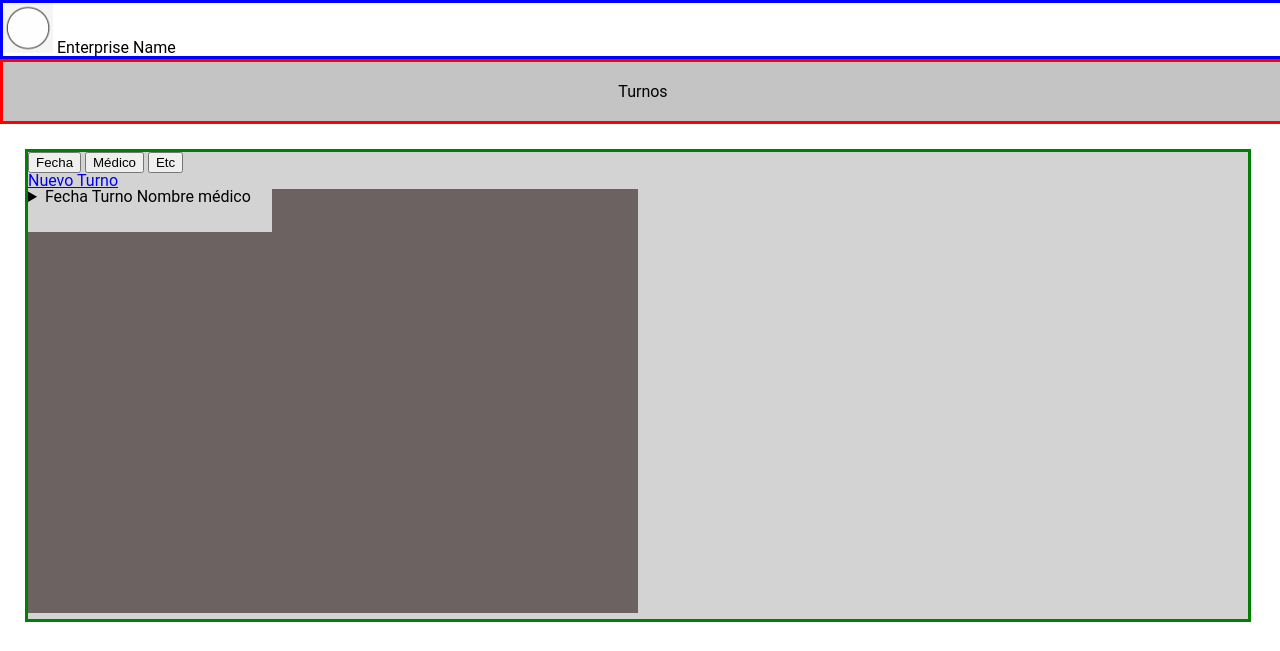
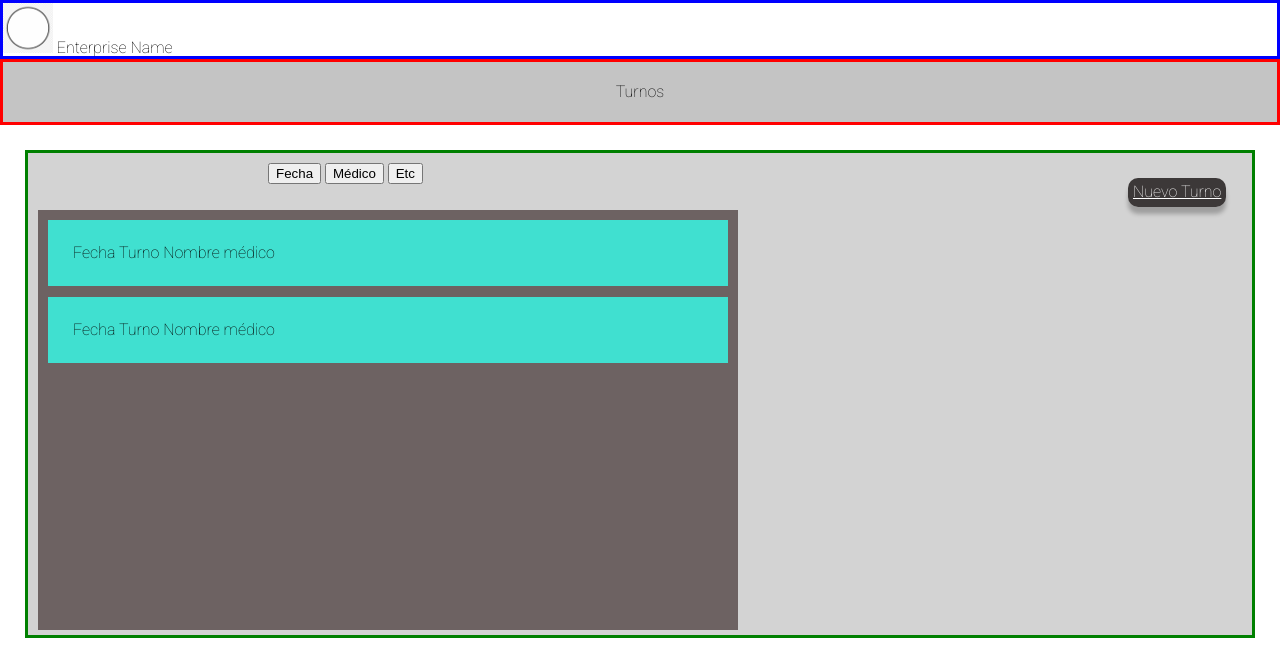
Before and after one commit to viccmedina/PAW_2020, a PHP site: page /turnos.html in a window 1280 px wide. Shown: the top 651 px of the page. Run offline with PHP 8.4, Linux system fonts and the light colour scheme.

Commit message:
Avanzo con CSS

```diff
--- a/TrabajoPractico1/myStyle.css
+++ b/TrabajoPractico1/myStyle.css
@@ -1,6 +1,10 @@
+@import url('https://fonts.googleapis.com/css2?family=Roboto:wght@100;700;900&display=swap');
+
+html{
+    font-family: 'Roboto', sans-serif;
+}
 
 body>header{
-    width: 100%;
     height: 10%;
     border: solid blue;
 }
@@ -9,8 +13,9 @@ nav>ul>li{
     display: none;
 }
 
+/* MAIN */
+
 main>header{
-    width: 100%;
     height: 10%;
 
     background: #C4C4C4;
@@ -18,69 +23,108 @@ main>header{
     border: solid red;
 }
 
-body>footer{
-    width: 100%;
-    height: 10%;
-
-    background: #C4C4C4;
-    border: solid #000000;
-
-}
-
-.social_media{
-    /*display: none;*/
-    float: right;
-}
-
-main>section{
-    width: 100%;
-    height: 88%;
-
-    border: solid green;
-}
-
-body>main{
-    width: 100%;
-    height: 592px;
-
-    background: white;
-}
-
-main>section{
-    height: calc(100% - 125px);
-    width: calc(100% - 60px);
-    margin: 25px;
-    background: lightgrey;
-}
-
 main>header>h1{
     line-height: 60px;
     text-align: center;
 }
 
-body{
-    font-family: Roboto;
+/* MAIN - SECTION - HEADER */
+
+section>header{
+    margin-left: 230px;
+    margin-bottom: 10px;
+}
+
+section>header>h2{
+    display: inline-block;
+    margin-left: 860px;
+}
+
+section>header a{
+    background: #3C3838;
+    box-shadow: 0px 7px 4px rgba(0, 0, 0, 0.25);
+    border-radius: 10px;
+    color: white;
+    padding: 4px 5px 6px 5px;
+}
+
+/* MAIN - SECTION - HEADER */
+
+main>section{
+    height: 100%;
+    min-height: 462px;
+    max-height: 462px;
+    margin: 25px 25px;
+    padding: 10px;
+    background: lightgrey;
+    border: solid green;
+}
+
+details>summary{
+    width: 630px;
+    background: turquoise;
+    display: inline-block;
+    margin-top: 30px;
+    padding: 25px;
+    margin: 10px 10px 1px 10px;
+}
+
+details{
+    background: rgb(109,98,98);
 }
 
 section>ol{
     background: rgb(109,98,98);
     width: 50%;
-    height: calc(100% - 43px);
+    min-height: 420px;
+    max-height: 420px;
+
+    min-width: 700px;
+    max-width: 700px;
+    /*height: calc(100% - 43px);*/
 
 }
 
-section li{
+section>ol>li{
     background: lightgrey;
     width: 40%;
     height: 10%;
+}
 
 
-}
-
-section>header{
-
-}
 details>summary~*{
     position: relative;
     left: 1000px;
+    background:rgb(109,98,98);
 }
+
+/* END MAIN */
+
+/* FOOTER */
+
+body>footer{
+    height: 10%;
+
+    background: #C4C4C4;
+    border: solid #000000;
+}
+
+footer ul{ /* Redes Sociales */
+    display: inline-block;
+    margin-left: 78%;
+}
+
+footer address{
+    display: inline-block;
+}
+
+footer img{
+    display: inline-block;
+    margin: auto;
+    border: 1px solid black;
+    width: 20px;
+    height: 20px;
+    display: none;
+}
+
+/* END FOOTER */
--- a/TrabajoPractico1/turnos.html
+++ b/TrabajoPractico1/turnos.html
@@ -59,6 +59,29 @@
                 </ul>
             </details>
           </li>
+
+          <li>
+            <details>
+              <summary>
+                <strong><time datetime="2008-02-14 20:00">Fecha Turno</time></strong>
+                Nombre médico
+              </summary>
+                <p>Nombre médico</p>
+                <time datetime="2008-02-14 20:00">Fecha Turno</time>
+                <img src="/imagenes/medico.jpg" alt="Foto del médico" width="120" height="100">
+                <p>Numero consultorio</p>
+                <p>Preparaciónes previas</p>
+                <ul>
+                  <li>Ayuno</li>
+                  <li>Carnet Obra Social</li>
+                </ul>
+
+                <p>Recordatorios</p>
+                <ul>
+                  <li>Traer barbijo y alcohol</li>
+                </ul>
+            </details>
+          </li>
         </ol>
       </section>
     </main>
@@ -71,12 +94,11 @@
         <p>Calle no se me ocurre al 1983, Luján</p>
       </address>
 
-      <ul class="social_media">
+      <ul>
         <li><a href="https://www.instagram.com">Instagram</a></li>
         <li><a href="https://www.facebook.com">Facebook</a></li>
         <li><a href="https://www.whatsapp.com">Whatsapp</a></li>
       </ul>
-
     </footer>
   </body>
 </html>
```
